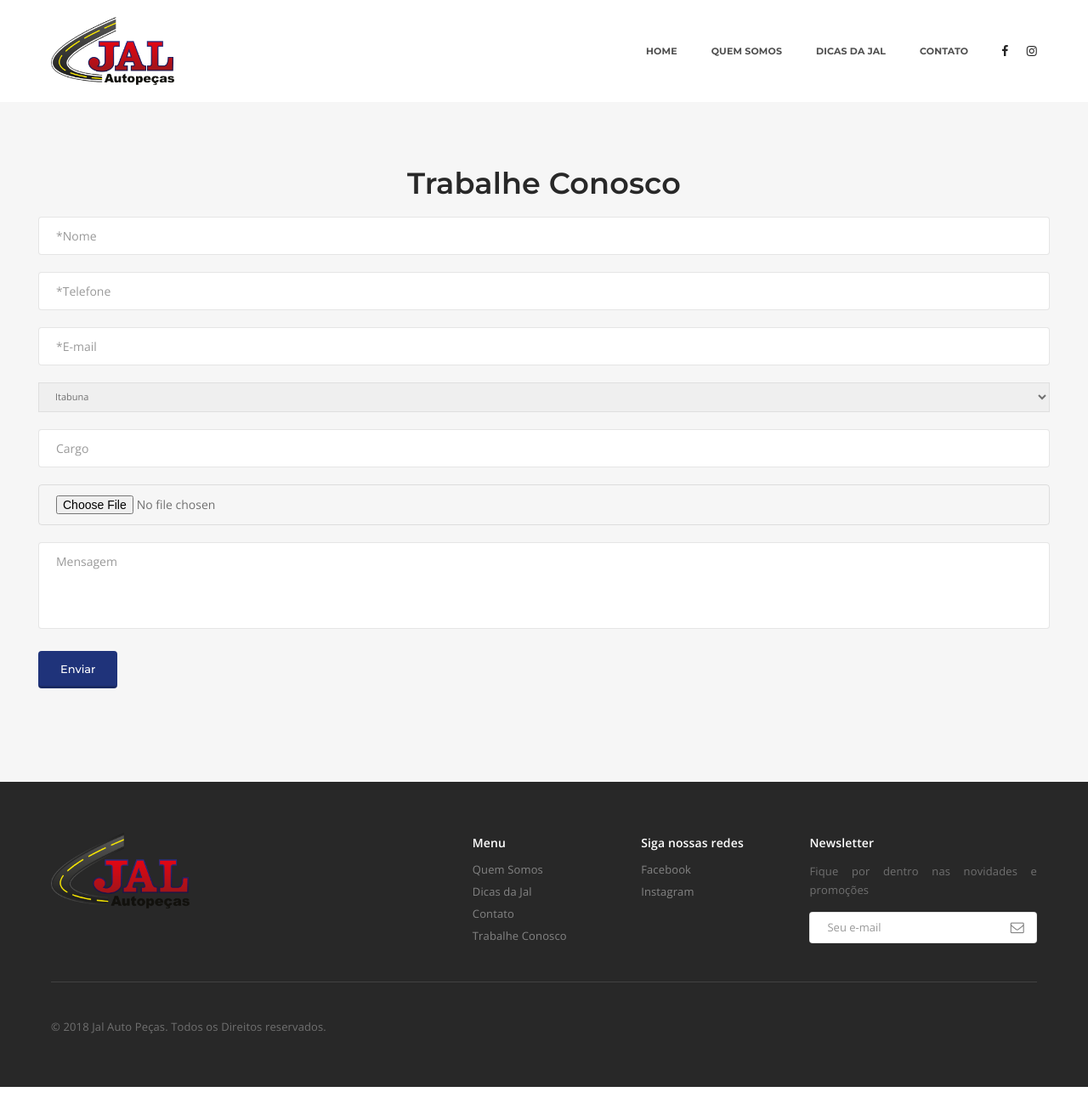
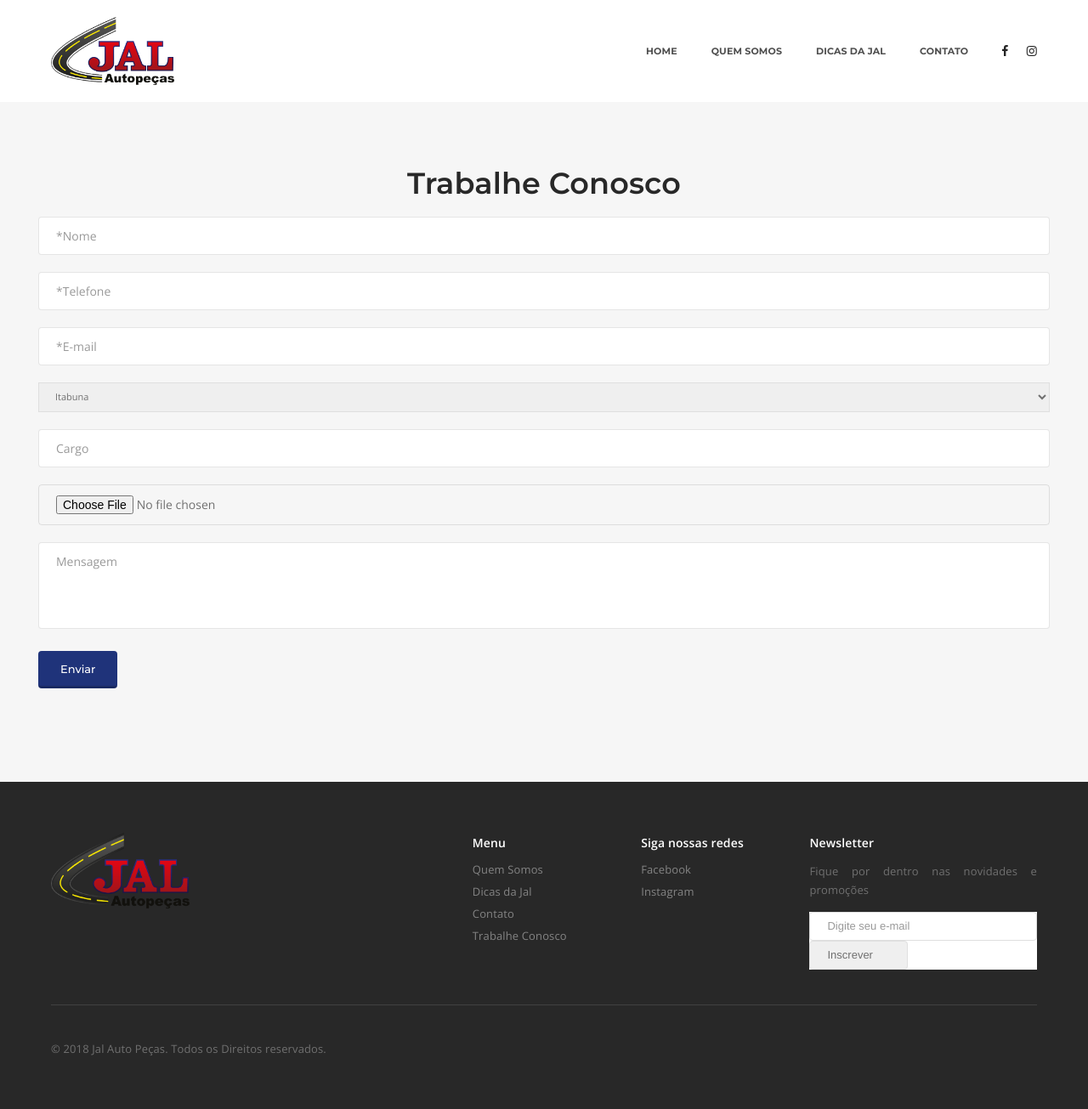
Before and after one commit to art3-propaganda/jal, a Jekyll site: the page built from trabalhe.html, in a window 1280 px wide and 1305 px high. Shown: the whole window at 85% size. Built offline with Jekyll 4.4.1, drawn with Linux system fonts in a browser that asks for light colours; a script that is not in the unit is left out; comment, search, counter and statistics services are not loaded.

Commit message:
testing boom

```diff
--- a/_layouts/default.html
+++ b/_layouts/default.html
@@ -136,10 +136,30 @@
                             <div class="text-medium margin-seven-bottom font-weight-600 text-white tz-text xs-margin-one-half-bottom">Newsletter</div>
                             <div class="tz-text margin-six-bottom"><p class="no-margin-bottom">Fique por dentro nas novidades e promoções</p></div>
                             <div class="display-block position-relative subscribe-style4 margin-ten-top">
-                                <form action="javascript:void(0)" method="post" class="position-relative">
+                               <!-- <form action="javascript:void(0)" method="post" class="position-relative">
                                     <input class="medium-input text-transform-none xs-width-100 xs-no-margin" data-email="required" placeholder="Seu e-mail" id="email" name="email" type="text">
                                     <a class="tz_submit text-large" href="#"><i class="fa fa-envelope-o text-medium-gray tz-icon-color"></i></a>
                                 </form>
+                                 Begin MailChimp Signup Form -->
+                                <link href="//cdn-images.mailchimp.com/embedcode/horizontal-slim-10_7.css" rel="stylesheet" type="text/css">
+                                <style type="text/css">
+                                    #mc_embed_signup{background:#fff; clear:left; font:14px Helvetica,Arial,sans-serif; width:100%;}
+                                    /* Add your own MailChimp form style overrides in your site stylesheet or in this style block.
+                                       We recommend moving this block and the preceding CSS link to the HEAD of your HTML file. */
+                                </style>
+                                <div id="mc_embed_signup">
+                                <form action="https://art3propaganda.us18.list-manage.com/subscribe/post?u=87d9911f548fe7265c4003fca&amp;id=582ad03f39" method="post" id="mc-embedded-subscribe-form" name="mc-embedded-subscribe-form" class="validate" target="_blank" novalidate>
+                                    <div id="mc_embed_signup_scroll">
+
+                                    <input type="email" value="" name="EMAIL" class="email" id="mce-EMAIL" placeholder="Digite seu e-mail" required>
+                                    <!-- real people should not fill this in and expect good things - do not remove this or risk form bot signups-->
+                                    <div style="position: absolute; left: -5000px;" aria-hidden="true"><input type="text" name="b_87d9911f548fe7265c4003fca_582ad03f39" tabindex="-1" value=""></div>
+                                    <div class="clear"><input type="submit" value="Inscrever" name="subscribe" id="mc-embedded-subscribe" class="button"></div>
+                                    </div>
+                                </form>
+                                </div>
+
+                                <!--End mc_embed_signup-->
                             </div>
                         </div>
                         <!-- end newsletter box -->
```
